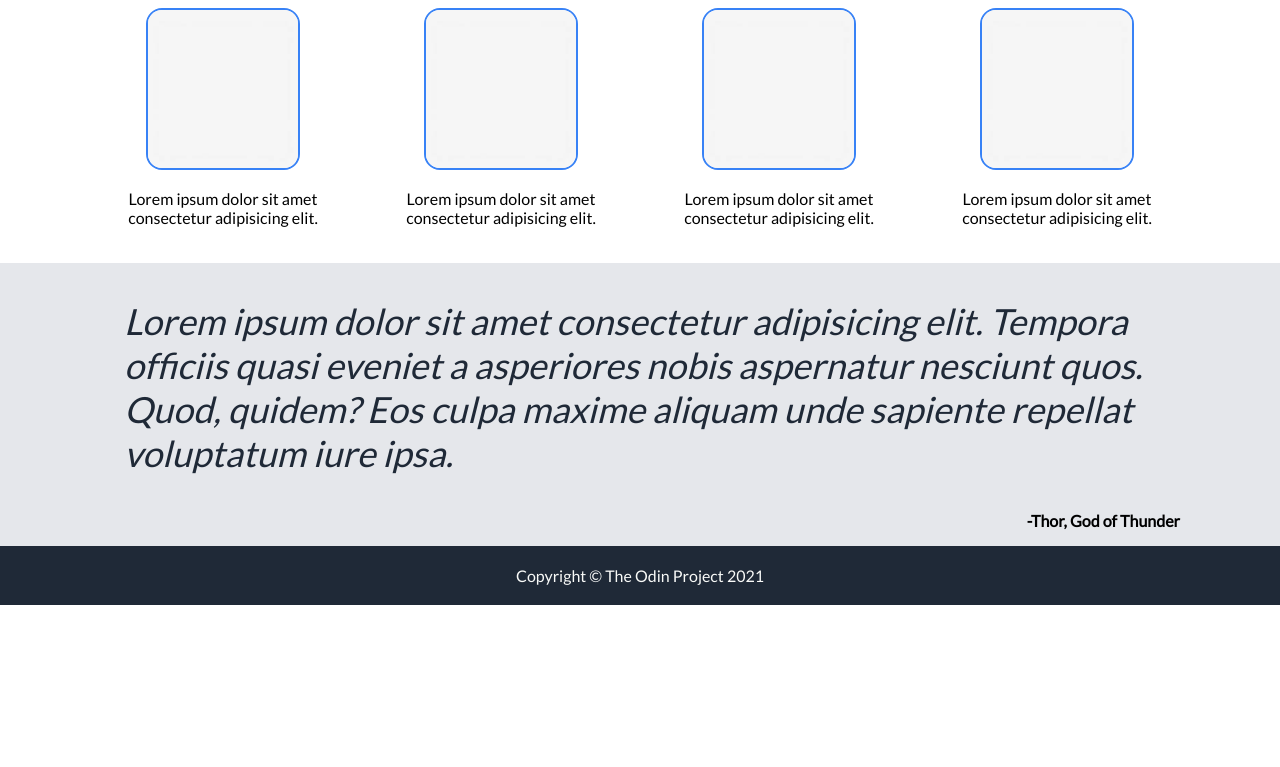
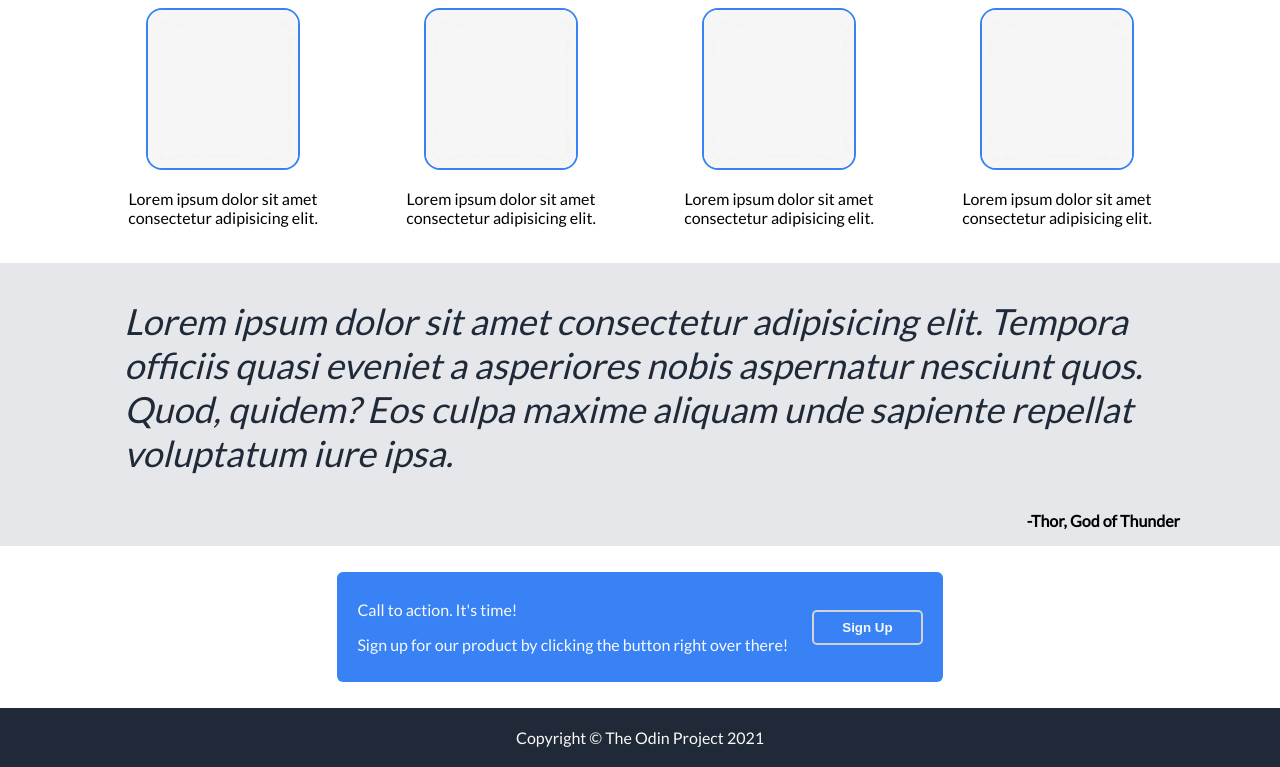
Before and after one commit to thantko20/Landing-Page, a plain HTML site: page index.html in a window 1280 px wide. Shown: the part 479-1246 px from the top of the page. Before the commit the page ends 1084 px from the top, so only its background shows below. Drawn offline with Linux system fonts and the light colour scheme.

Commit message:
Add contact section

```diff
--- a/index.html
+++ b/index.html
@@ -55,6 +55,16 @@
       <div><p class="quote">Lorem ipsum dolor sit amet consectetur adipisicing elit. Tempora officiis quasi eveniet a asperiores nobis aspernatur nesciunt quos. Quod, quidem? Eos culpa maxime aliquam unde sapiente repellat voluptatum iure ipsa.</p>
         <p class="author">-Thor, God of Thunder</p></div>
     </div>
+
+    <div class="contact-info-container">
+      <div class="contact">
+        <div class="text">
+          <p>Call to action. It's time!</p>
+          <p class="sign-up-text">Sign up for our product by clicking the button right over there!</p>
+        </div>
+        <button>Sign Up</button>
+      </div>
+    </div>
   </body>
 
   <footer>Copyright © The Odin Project 2021</footer>
--- a/style/style.css
+++ b/style/style.css
@@ -102,6 +102,23 @@ body {
   font-weight: bold;
 }
 
+.contact-info-container {
+  display: flex;
+  justify-content: center;
+  align-items: center;
+  padding: 26px;
+}
+
+.contact {
+  background-color: #3882f6;
+  border-radius: 6px;
+  padding: 12px 20px;
+  color: #f9faf8;
+
+  display: flex;
+  gap: 24px;
+}
+
 ul {
   list-style-type: none;
 }
@@ -127,6 +144,11 @@ button {
   font-weight: bold;
 }
 
+.contact button {
+  border: 2px solid #d3d3d3;
+  align-self: center;
+}
+
 footer {
   margin-top: auto;
   background-color: #1f2937;
```
